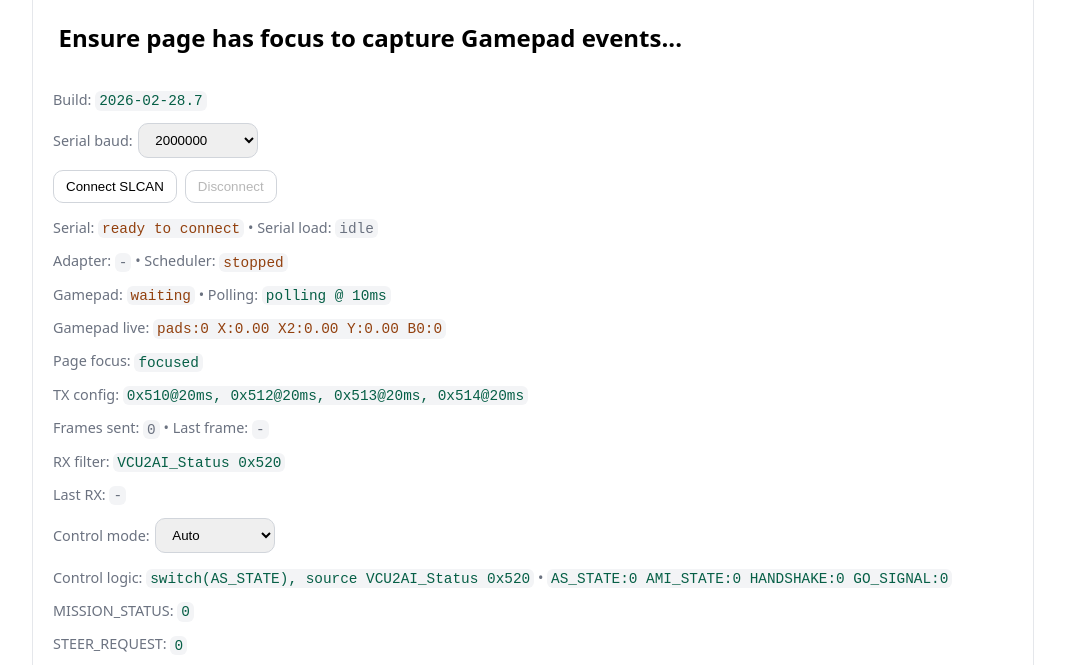
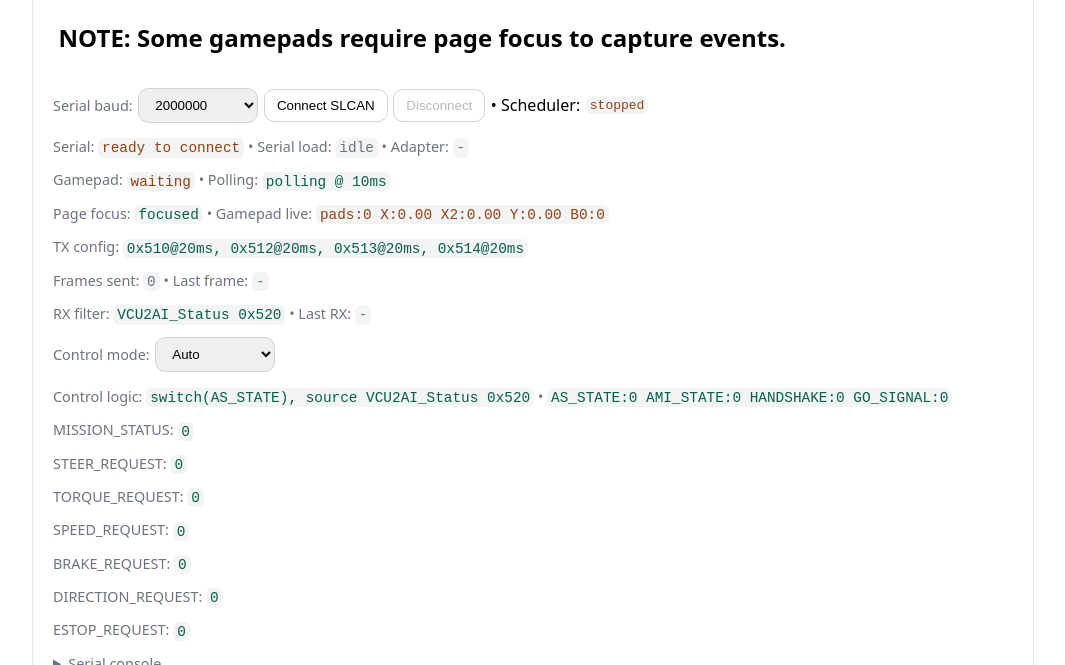
Before and after one commit to ianrmurphy/PWA_SLCAN_Gamepad, a plain HTML site: page index.html in a window 1280 px wide. Shown: the part 116-781 px from the top of the page, without its empty margins (0-1065 px from the left). Drawn offline with Linux system fonts and the light colour scheme.

Commit message:
UI improvements.

```diff
--- a/index.html
+++ b/index.html
@@ -84,10 +84,7 @@
     <div id="dualInputBanner" aria-hidden="true"><span>DUAL INPUT</span></div>
     <div class="card">
       <h1>FS-AI ADS-DV Gamepad to SLCAN Bridge</h1>
-      <h2 id="focusWarning">Ensure page has focus to capture Gamepad events...</h2>
-      <p class="muted">
-        Build: <code id="appVersion">loading...</code>
-      </p>
+      <h2 id="focusWarning">NOTE: Some gamepads require page focus to capture events.</h2>
 
       <div class="row compact-row">
         <label class="muted" for="serialBaudRate">Serial baud:</label>
@@ -98,43 +95,38 @@
           <option value="1000000">1000000</option>
           <option value="2000000" selected>2000000</option>
         </select>
+        <button id="serialConnect">Connect SLCAN</button>
+        <button id="serialDisconnect" disabled>Disconnect</button> &bull;
+        Scheduler: <code id="txSchedulerState">stopped</code>
       </div>
 
-      <div class="row">
-        <button id="serialConnect">Connect SLCAN</button>
-        <button id="serialDisconnect" disabled>Disconnect</button>
-      </div>
       <p class="muted">
         Serial: <code id="serialState">not connected</code> &bull;
-        Serial load: <code id="serialLoadState">idle</code>
+        Serial load: <code id="serialLoadState">idle</code> &bull;
+        Adapter: <code id="adapterVersion">-</code>
       </p>
-      <p class="muted">
-        Adapter: <code id="adapterVersion">-</code> &bull;
-        Scheduler: <code id="txSchedulerState">stopped</code>
-      </p>
+
       <p class="muted">
         Gamepad: <code id="gamepadState">waiting</code> &bull;
         Polling: <code id="gamepadPollingState">idle</code>
       </p>
+
       <p class="muted">
+        Page focus: <code id="pageFocusState">loading...</code> &bull;
         Gamepad live: <code id="gamepadLiveDisplay">pads:0 X:0.00 X2:0.00 Y:0.00 B0:0</code>
-      </p>
-      <p class="muted">
-        Page focus: <code id="pageFocusState">loading...</code>
       </p>
 
       <p class="muted">
         TX config: <code id="frameConfig">loading...</code>
       </p>
+
       <p class="muted">
         Frames sent: <code id="txCount">0</code> &bull;
         Last frame: <code id="lastFrame">-</code>
       </p>
 
       <p class="muted">
-        RX filter: <code id="rxConfig">loading...</code>
-      </p>
-      <p class="muted">
+        RX filter: <code id="rxConfig">loading...</code> &bull;
         Last RX: <code id="lastRxFrame">-</code>
       </p>
 
@@ -183,6 +175,9 @@
         <pre id="canDebugData">loading...</pre>
       </details>
 
+      <p class="muted">
+        Build: <code id="appVersion">loading...</code>
+      </p>
     </div>
 
     <script src="config.js"></script>
```
Also changed, not shown: 1 other file.
